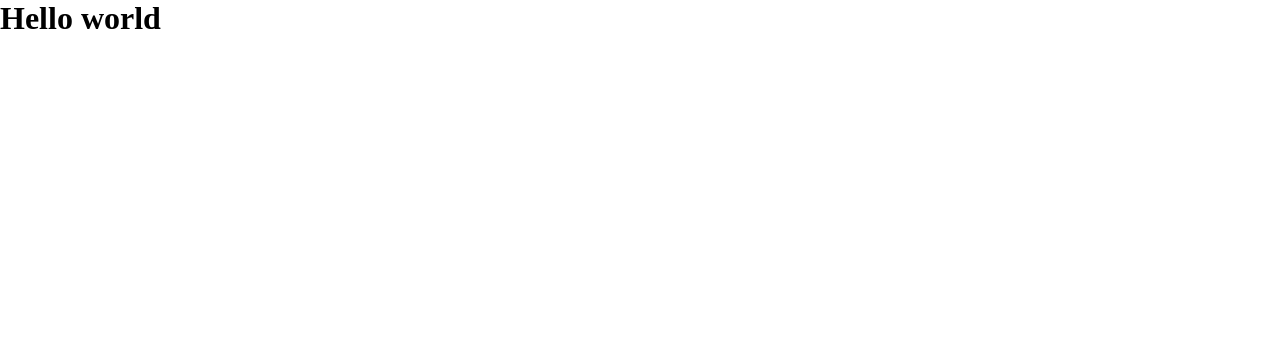
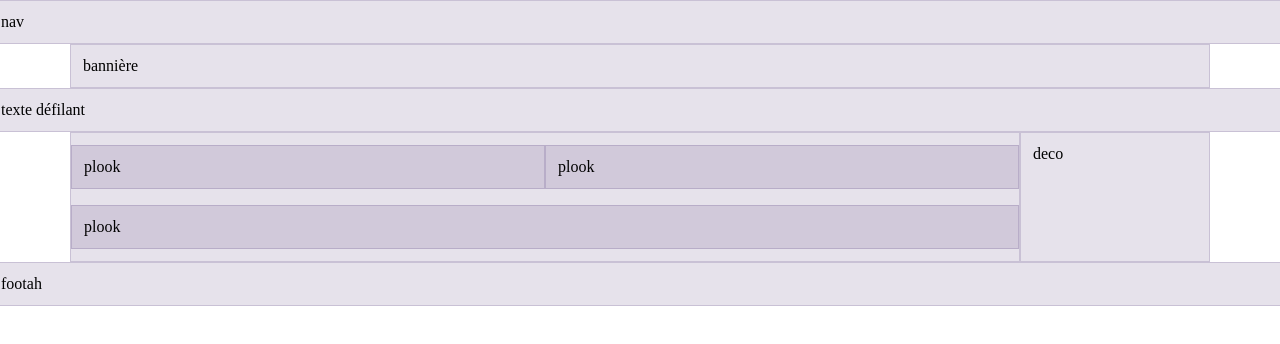
Before and after one commit to rigormortis123/03-vin, a website built with Parcel: page src/index.html in a window 1280 px wide. Built offline with nearby package versions, Linux system fonts and the light colour scheme.

Commit message:
bootstrap schéma

```diff
--- a/package.json
+++ b/package.json
@@ -30,6 +30,7 @@
     }
   },
   "devDependencies": {
+    "@parcel/transformer-sass": "^2.12.0",
     "parcel": "^2.12.0",
     "parcel-namer-rewrite": "^2.10.3-rc.2",
     "posthtml-extend": "^0.6.5",
--- a/src/index.html
+++ b/src/index.html
@@ -7,8 +7,36 @@
     <link rel="stylesheet" href="scss/main.scss" />
   </head>
   <body>
-    <h1>Hello world</h1>
+    <div class="row">
+      <div class="col">nav</div>
+    </div>
 
+    <div class="container">
+      <div class="row">
+        <div class="col">bannière</div>
+      </div>
+    </div>
+
+    <div class="row">
+      <div class="col">texte défilant</div>
+    </div>
+
+    <div class="container">
+      <div class="row">
+        <div class="col-10">
+          <div class="row">
+            <div class="col-12 col-sm-6">plook</div>
+            <div class="col-12 col-sm-6">plook</div>
+          </div>
+          <div class="row"><div class="col">plook</div></div>
+        </div>
+        <div class="col">deco</div>
+      </div>
+    </div>
+
+    <div class="row">
+      <div class="col">footah</div>
+    </div>
     <script src="js/main.js" type="module"></script>
   </body>
 </html>
--- a/src/scss/main.scss
+++ b/src/scss/main.scss
@@ -1,3 +1,5 @@
+@import "bootstrap/scss/bootstrap-grid";
+
 * {
   box-sizing: border-box;
   margin: 0;
@@ -12,3 +14,15 @@ img,
 video {
   display: block;
 }
+
+.row + .row {
+  margin-top: 16px;
+}
+
+.row > .col,
+.row > [class^="col-"] {
+  padding-top: 12px;
+  padding-bottom: 12px;
+  background-color: rgba(86, 61, 124, 0.15);
+  border: 1px solid rgba(86, 61, 124, 0.2);
+}
```
Also changed, not shown: src/imgs/icon-accords.svg (added), src/imgs/icon-facebook.svg (added), src/imgs/icon-garde.svg (added), src/imgs/icon-instagram.svg (added), src/imgs/icon-service.svg (added), src/imgs/icon-shop.svg (added), src/imgs/logo-biosuisse.svg (added), src/imgs/logo-bramois.svg (added), src/imgs/logo-millau.svg (added), 1 other file.
